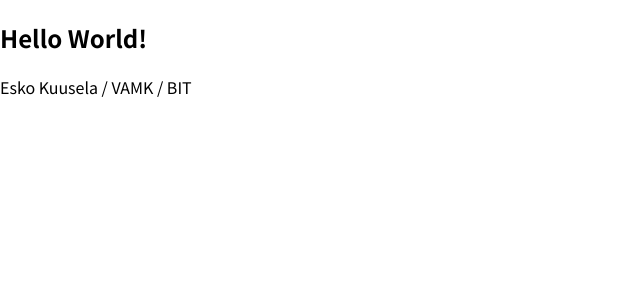
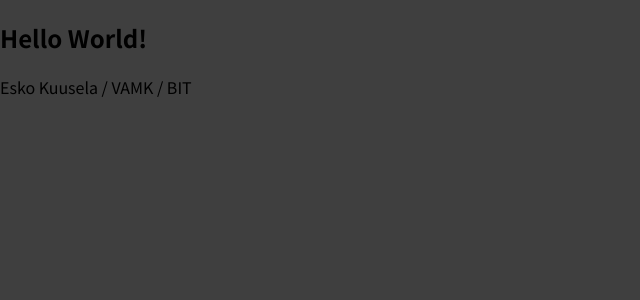
Before and after one commit to EKuuselaa/Expenses-for-you, a JavaScript app: page / in a window 1280 px wide. Shown: the top 300 px of the page, without its empty margins (0-640 px from the left). Built offline with nearby package versions, Linux system fonts and the light colour scheme.

Commit message:
muutettu css tiedostoa

```diff
--- a/src/index.css
+++ b/src/index.css
@@ -10,5 +10,5 @@ html {
 
 body {
   margin: 0;
-  backface-visibility: #3f3f3f;
+  background-color:  #3f3f3f;
 }
```
